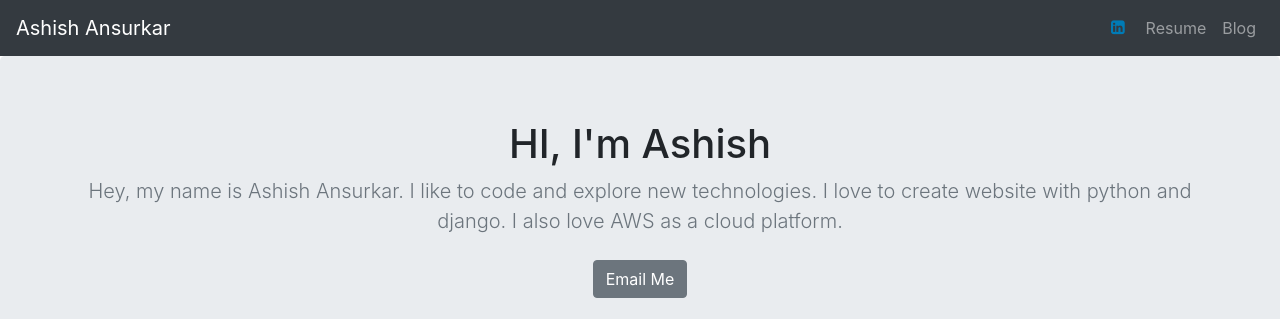
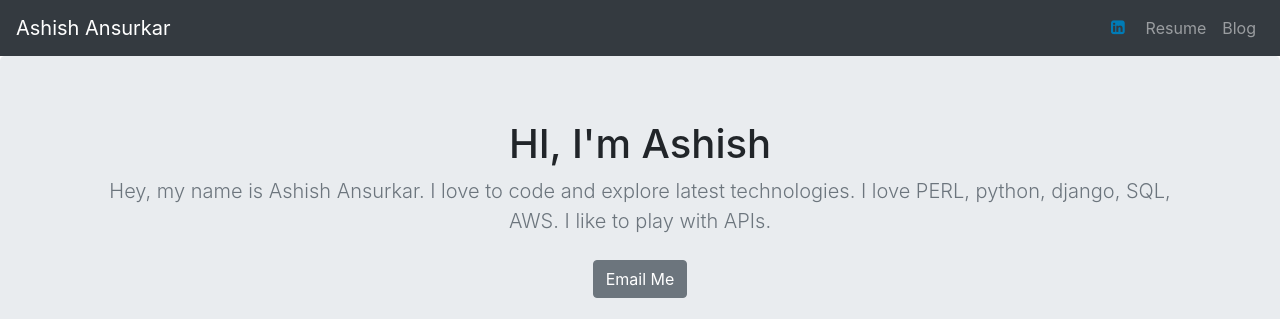
Before and after one commit to ashansurkar/portfolio, a Django app: page / in a window 1280 px wide. Shown: the top 319 px of the page. Run offline with Django 3.2, Linux system fonts and the light colour scheme; data that the repository does not hold is empty; some libraries are stand-ins or nearby versions.

Commit message:
text change on home page

```diff
--- a/jobs/templates/jobs/home.html
+++ b/jobs/templates/jobs/home.html
@@ -7,7 +7,7 @@
   <section class="jumbotron text-center">
     <div class="container">
       <h1>HI, I'm Ashish</h1>
-      <p class="lead text-muted">Hey, my name is Ashish Ansurkar. I like to code and explore new technologies. I love to create website with python and django. I also love AWS as a cloud platform.</p>
+      <p class="lead text-muted">Hey, my name is Ashish Ansurkar. I love to code and explore latest technologies. I love PERL, python, django, SQL, AWS. I like to play with APIs.</p>
       <p>
         <a href="mailto:ashishansurkar89@gmail.com" class="btn btn-secondary my-2">Email Me</a>
       </p>
@@ -25,7 +25,6 @@
             <img width="100%" height="225" src="{{ job.image.url }}"/>
             <div class="card-body">
               <p class="card-text">{{ job.summary }}</p>
-
             </div>
           </div>
         </div>
```
